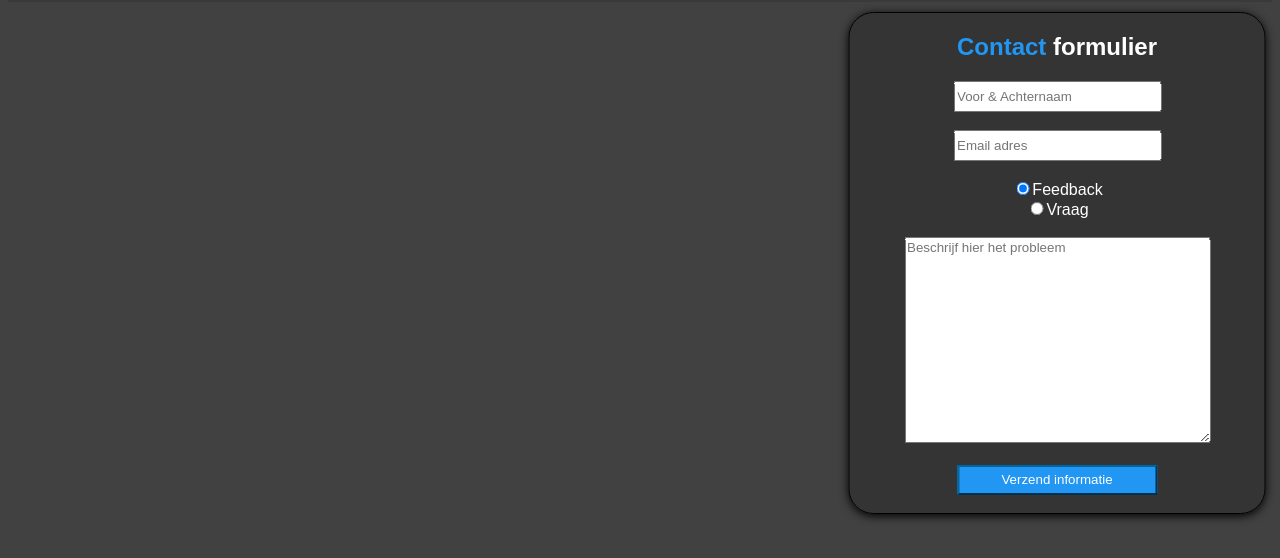
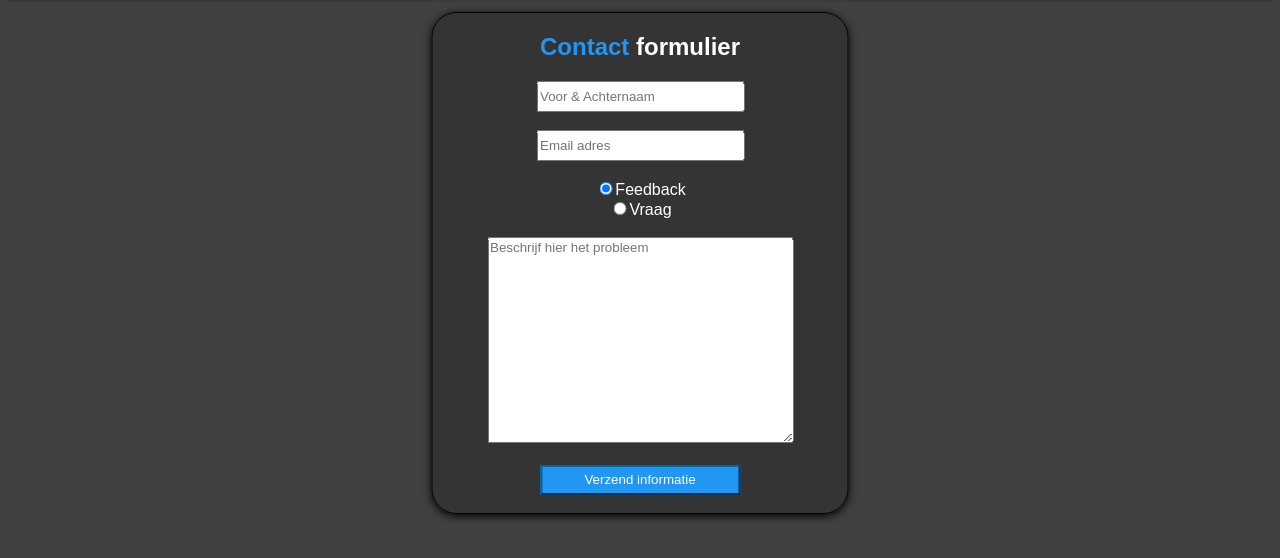
Before and after one commit to ImClin/SE1-2022-2023, a plain HTML site: page contact.html in a window 1280 px wide. Shown: the part 64-622 px from the top of the page. Drawn offline with Linux system fonts and the light colour scheme.

Commit message:
fixed form

```diff
--- a/styles/styles.css
+++ b/styles/styles.css
@@ -73,7 +73,7 @@ div.form {
   box-shadow: 0px 2px 10px rgba(0, 0, 0, 1);
   position: relative;
   margin-left: 50%;
-  transform: translate(50%);
+  transform: translate(-50%);
   text-align: center;
   border-radius: 25px;
 }
```
